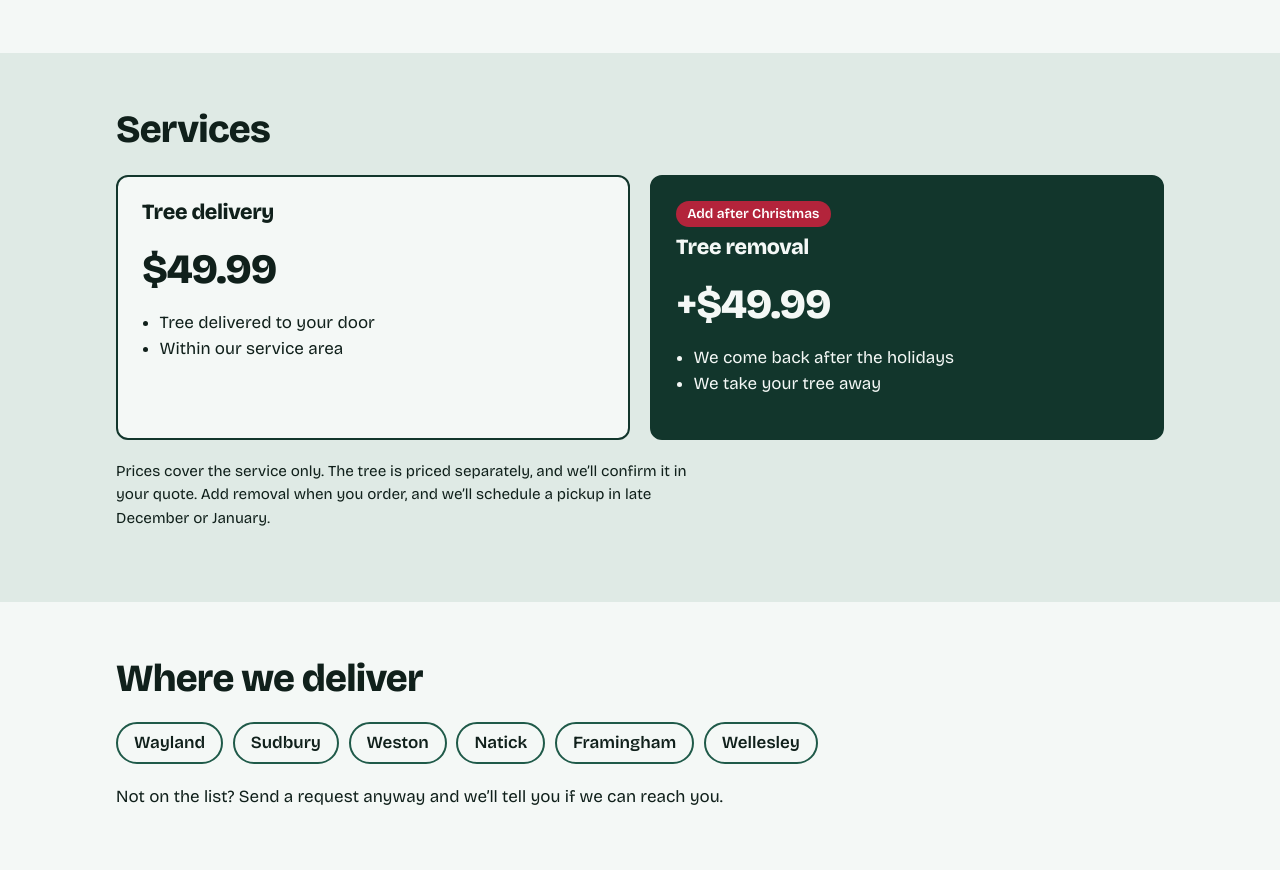
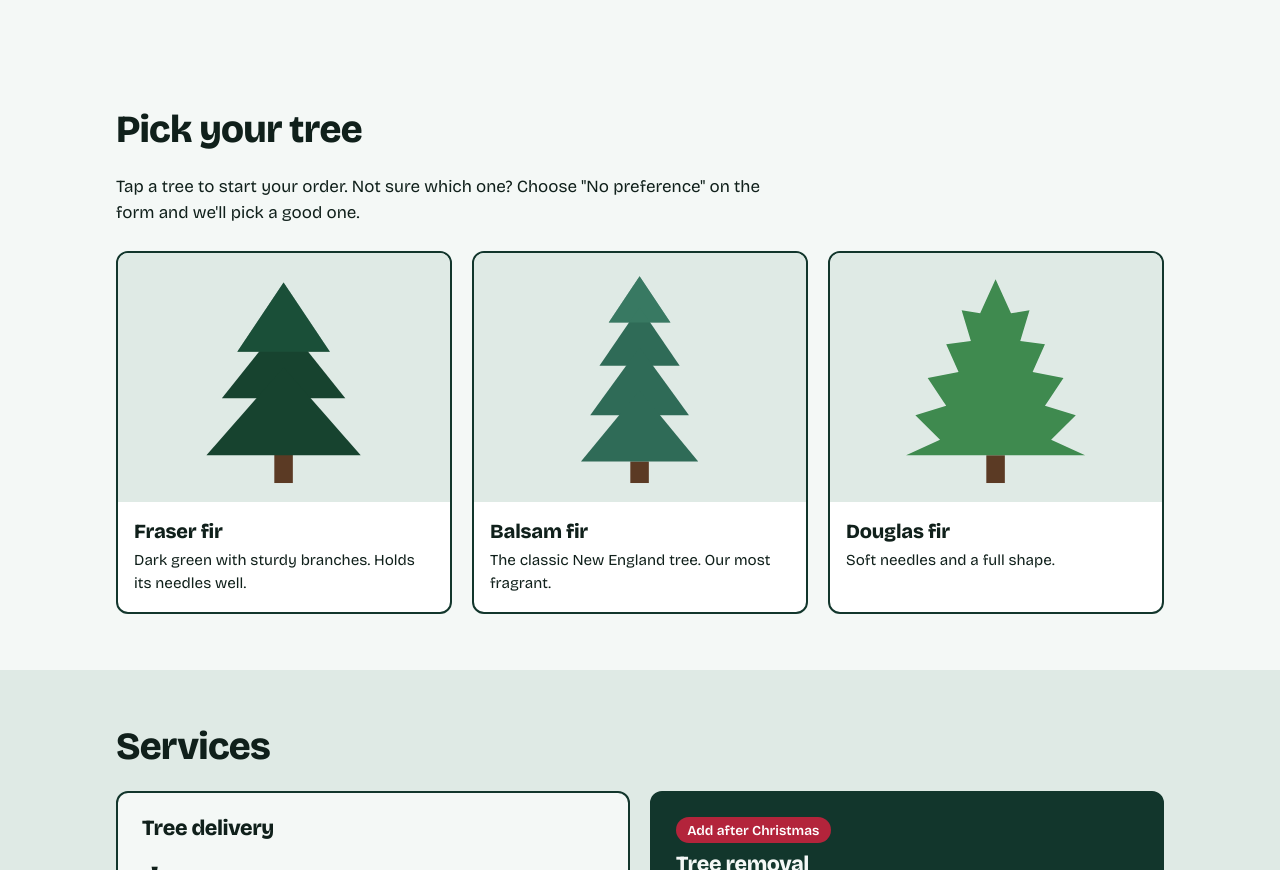
Before and after one commit to gavinbalukonis-oss/treeline-delivery, a plain HTML site: page index.html in a window 1280 px wide. Shown: the part 869-1739 px from the top of the page. Drawn offline with nearby package versions, Linux system fonts and the light colour scheme.

Commit message:
Update index.html

```diff
--- a/index.html
+++ b/index.html
@@ -62,6 +62,18 @@ section{padding:3.5rem 0}
 .tag{align-self:flex-start;background:var(--cranberry);color:#fff;border-radius:999px;font-size:.85rem;padding:.15rem .7rem;margin-bottom:.6rem;font-weight:600}
 .note{font-size:.95rem;margin-top:1.25rem}
 
+/* tree picker */
+.trees{background:var(--snow)}
+.pick{display:grid;gap:1.25rem;grid-template-columns:repeat(auto-fit,minmax(13rem,1fr));margin-top:1.5rem}
+.tree{display:block;text-decoration:none;border:2px solid var(--spruce);border-radius:.75rem;background:#fff;overflow:hidden;transition:border-color .15s,transform .15s}
+.tree:hover{border-color:var(--cranberry);transform:translateY(-3px)}
+.tree .pic{position:relative;background:var(--frost);aspect-ratio:4/3;display:grid;place-items:center}
+.tree .pic svg{height:88%;width:auto}
+.tree .pic img{position:absolute;inset:0;width:100%;height:100%;object-fit:cover}
+.tree .name{display:block;padding:.9rem 1rem .1rem;font-size:1.25rem;font-weight:800;letter-spacing:-.01em}
+.tree .desc{display:block;padding:0 1rem 1rem;font-size:.95rem}
+@media (prefers-reduced-motion:reduce){.tree{transition:none}.tree:hover{transform:none}}
+
 /* towns */
 .towns{display:flex;flex-wrap:wrap;gap:.6rem;padding:0;list-style:none;margin:1.25rem 0}
 .towns li{border:2px solid var(--pine);border-radius:999px;padding:.35rem 1rem;font-weight:600}
@@ -121,6 +133,56 @@ footer{padding:2rem 0;font-size:.95rem}
         <li><strong>We confirm</strong>We reply with availability, your total price and a delivery window.</li>
         <li><strong>We deliver</strong>Your tree arrives at your door. After Christmas, we can come back and take it away.</li>
       </ol>
+    </div>
+  </section>
+
+  <section class="trees" id="trees">
+    <div class="wrap">
+      <h2>Pick your tree</h2>
+      <p>Tap a tree to start your order. Not sure which one? Choose "No preference" on the form and we'll pick a good one.</p>
+      <div class="pick">
+        <!-- To show a real photo, upload a file named trees/fraser.jpg (and balsam.jpg, douglas.jpg) to your repo. It appears over the drawing automatically. -->
+        <a class="tree" href="#request" data-type="Fraser fir" aria-label="Order a Fraser fir">
+          <span class="pic">
+            <svg viewBox="0 0 120 142" role="img" aria-label="Illustration of a Fraser fir" xmlns="http://www.w3.org/2000/svg">
+              <rect x="54" y="120" width="12" height="20" fill="#5b3a24"/>
+              <polygon points="60,10 90,55 30,55" fill="#17432f"/>
+              <polygon points="60,35 100,85 20,85" fill="#17432f"/>
+              <polygon points="60,65 110,122 10,122" fill="#17432f"/>
+              <polygon points="60,10 90,55 30,55" fill="#1e5a40" opacity=".55"/>
+            </svg>
+            <img src="trees/fraser.jpg" alt="Fraser fir Christmas tree" loading="lazy" onerror="this.remove()">
+          </span>
+          <span class="name">Fraser fir</span>
+          <span class="desc">Dark green with sturdy branches. Holds its needles well.</span>
+        </a>
+        <a class="tree" href="#request" data-type="Balsam fir" aria-label="Order a Balsam fir">
+          <span class="pic">
+            <svg viewBox="0 0 120 142" role="img" aria-label="Illustration of a Balsam fir" xmlns="http://www.w3.org/2000/svg">
+              <rect x="54" y="126" width="12" height="14" fill="#5b3a24"/>
+              <polygon points="60,6 80,36 40,36" fill="#2f6b57"/>
+              <polygon points="60,26 86,64 34,64" fill="#2f6b57"/>
+              <polygon points="60,52 92,96 28,96" fill="#2f6b57"/>
+              <polygon points="60,80 98,126 22,126" fill="#2f6b57"/>
+              <polygon points="60,6 80,36 40,36" fill="#3f8369" opacity=".6"/>
+            </svg>
+            <img src="trees/balsam.jpg" alt="Balsam fir Christmas tree" loading="lazy" onerror="this.remove()">
+          </span>
+          <span class="name">Balsam fir</span>
+          <span class="desc">The classic New England tree. Our most fragrant.</span>
+        </a>
+        <a class="tree" href="#request" data-type="Douglas fir" aria-label="Order a Douglas fir">
+          <span class="pic">
+            <svg viewBox="0 0 120 142" role="img" aria-label="Illustration of a Douglas fir" xmlns="http://www.w3.org/2000/svg">
+              <rect x="54" y="122" width="12" height="18" fill="#5b3a24"/>
+              <polygon points="60,8 70,30 82,28 76,48 92,50 84,68 104,72 92,90 112,96 96,112 118,122 2,122 24,112 8,96 28,90 16,72 36,68 28,50 44,48 38,28 50,30" fill="#3f8a4f"/>
+            </svg>
+            <img src="trees/douglas.jpg" alt="Douglas fir Christmas tree" loading="lazy" onerror="this.remove()">
+          </span>
+          <span class="name">Douglas fir</span>
+          <span class="desc">Soft needles and a full shape.</span>
+        </a>
+      </div>
     </div>
   </section>
 
@@ -301,6 +363,13 @@ footer{padding:2rem 0;font-size:.95rem}
         btn.disabled = false; btn.textContent = "Send request";
       });
   });
+
+  // Tapping a tree picks that type on the form (the page then scrolls to the form).
+  document.querySelectorAll(".tree").forEach(function (a) {
+    a.addEventListener("click", function () {
+      form.querySelector('select[name="type"]').value = a.dataset.type;
+    });
+  });
 </script>
 </body>
 </html>
```
